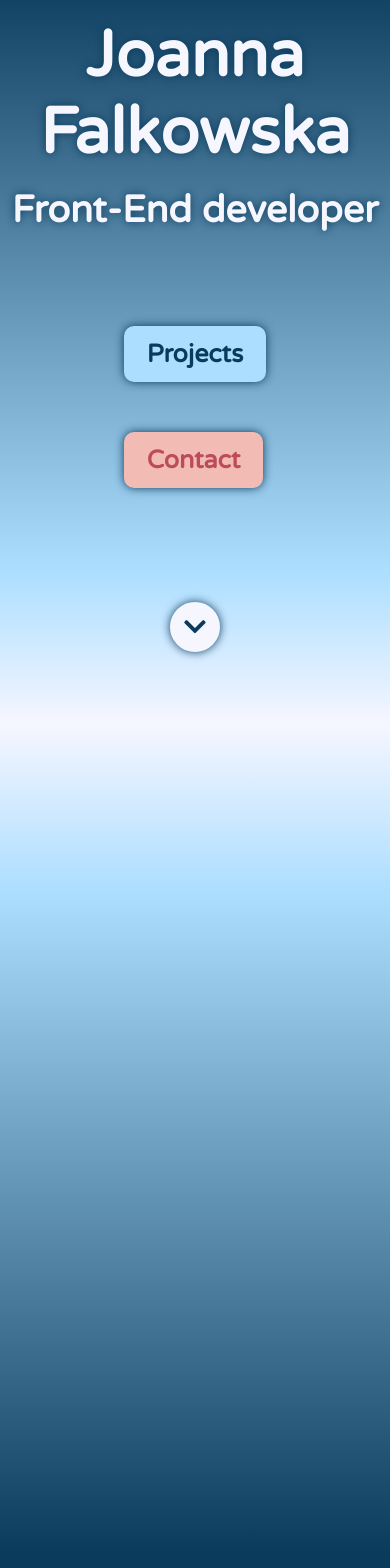
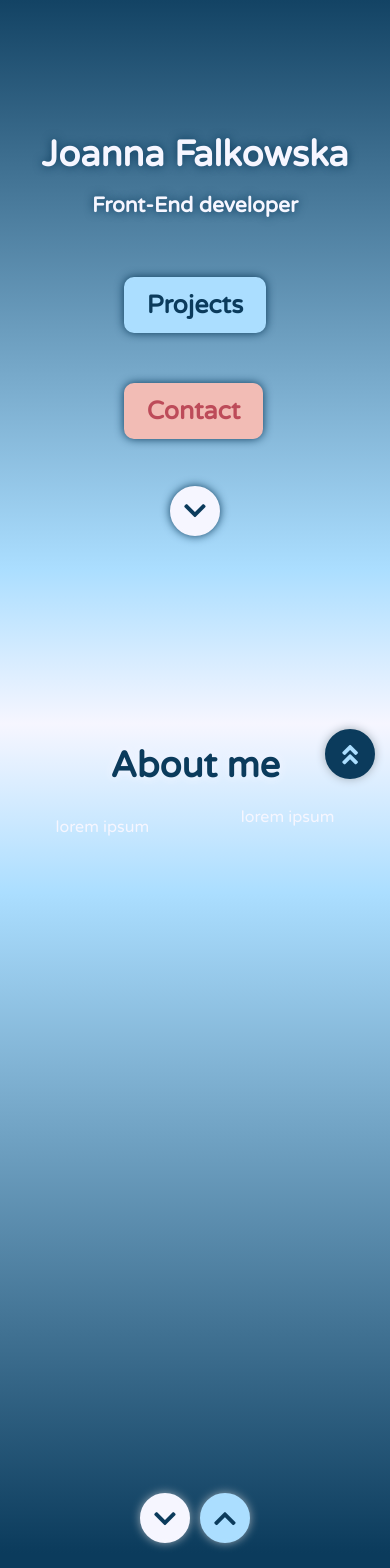
Before and after one commit to bonsilapra/portfolio, a React (Create React App) app: page / in a window 390 px wide. Shown: the part 120-1688 px from the top of the page. Built offline with nearby package versions, Linux system fonts and the light colour scheme.

Commit message:
navigation buttons

```diff
--- a/src/components/AboutMe.js
+++ b/src/components/AboutMe.js
@@ -1,18 +1,49 @@
-import React, {useState} from 'react';
+import React from 'react';
 import './Commons.css';
 import { MyButton } from './myButtons/MyButtons.js';
 
 
 function AboutMe() {
 
-    const [click, setClick] = useState(false);
-    const handleClick = () => setClick(!click);
-
-
+    const scrollTo = (page) => {
+        document.getElementById(page).scrollIntoView({
+            behavior: 'smooth'
+        })
+    }
 
     return (
         <div className='about-page-container'>
+            <div className='title dark'>
+                <h1>About me</h1>
+            </div>
+            <div className='about-page-content'>
+                <div>
+                    <p>lorem ipsum</p>
+                </div>
+                <div>
+                <p>lorem ipsum</p>
 
+                    <img></img>
+                </div>
+            </div>
+            <div className='scroll-container'>
+                <MyButton
+                    buttonStyle='btn--next'
+                    buttonShadow='btn--dark'
+                    buttonShape='btn--round'
+                    onClick={() => scrollTo('projects')}
+                >
+                    <i className="fas fa-chevron-down" style={{fontSize:'25px'}}></i>
+                </MyButton>
+                <MyButton
+                    buttonStyle='btn--previous'
+                    buttonShadow='btn--dark'
+                    buttonShape='btn--round'
+                    onClick={() => scrollTo('navigation')}
+                >
+                    <i className="fas fa-chevron-up" style={{fontSize:'25px'}}></i>
+                </MyButton>
+            </div>
         </div>
     )
 }
--- a/src/components/Commons.css
+++ b/src/components/Commons.css
@@ -4,6 +4,40 @@ vh:root {
     --dark: #0D222E;
     --medium: #9FABB5;
     --light: #F6F6FF;
+}
+
+.title {
+    display: flex;
+    justify-content: center;
+    padding-top: 20px;
+    padding-bottom: 20px;
+    font-size: xx-large;
+    text-align: center;
+}
+
+.title.light {
+    color: var(--light);
+    text-shadow: 0 0 10px var(--primary);
+}
+
+.title.dark {
+    color: var(--primary);
+    text-shadow: 0 0 10px var(--light);
+}
+
+.scroll-container {
+    margin-top: auto;
+    padding: 20px;
+}
+
+.back-to-top {
+    display: flex;
+    justify-content: flex-end;
+    position: -webkit-sticky;
+    position: sticky;
+    top: 10px;
+    padding-right: 10px;
+    height: 0;
 }
 
 /* START */
@@ -49,7 +83,23 @@ vh:root {
 .about-page-container {
     background: linear-gradient(to top, #0B3B5C 15px, #ABDEFF 80%, #F6F6FF );
     min-height: 100vh;
+    display: flex;
+    flex-direction: column;
+    align-items: center;
+    color: var(--light);
 }
+
+.about-page-content {
+    display: flex;
+    width: 95vw;
+    flex-direction: row;
+    align-items: center;
+    justify-content: space-around;
+    color: var(--light);
+}
+
+
+/* PROJECTS */
 
 .projects-page-container {
     background: linear-gradient(to bottom, #0B3B5C 15px, #ABDEFF 80%, #F6F6FF );
@@ -80,6 +130,7 @@ vh:root {
 
 @media screen and (max-width: 960px) {
 
+
 /* START */
     .start-page-container {
         height: calc(100vh - 70px);
@@ -90,3 +141,22 @@ vh:root {
         flex-direction: column;
     }
 }
+
+@media screen and (max-width: 400px) {
+
+    .title {
+        font-size: large;
+        text-align: center;
+    }
+
+/* START */
+    .start-page-content {
+        font-size: large;
+        padding-bottom: 4vh;
+    }
+
+    .start-page-buttons {
+        padding-bottom: 2vh;
+    }
+
+}
--- a/src/components/Start.js
+++ b/src/components/Start.js
@@ -1,14 +1,15 @@
-import React, {useState} from 'react';
+import React from 'react';
 import './Commons.css';
 import { MyButton } from './myButtons/MyButtons.js';
 
 
 function Start() {
 
-    const [click, setClick] = useState(false);
-    const handleClick = () => setClick(!click);
-
-
+    const scrollTo = (page) => {
+        document.getElementById(page).scrollIntoView({
+            behavior: 'smooth'
+        })
+    }
 
     return (
         <div className='start-page-container'>
@@ -21,6 +22,7 @@ function Start() {
                         <MyButton
                             buttonStyle='btn--primary'
                             buttonSize='btn--large'
+                            onClick={() => scrollTo('projects')}
                         >
                             Projects
                         </MyButton>
@@ -29,16 +31,18 @@ function Start() {
                         <MyButton
                             buttonStyle='btn--red'
                             buttonSize='btn--large'
+                            onClick={() => scrollTo('contact')}
                         >
                             Contact
                         </MyButton>
                     </div>
                 </div>
-            <div className='start-button-container'>
+            <div>
                 <MyButton
-                    buttonStyle='btn--primary-rev-start'
+                    buttonStyle='btn--next'
+                    buttonShadow='btn--light'
                     buttonShape='btn--round'
-                    // onClick={scrollToTop}
+                    onClick={() => scrollTo('aboutMe')}
                 >
                     <i className="fas fa-chevron-down" style={{fontSize:'25px'}}></i>
                 </MyButton>
--- a/src/components/myButtons/MyButtons.css
+++ b/src/components/myButtons/MyButtons.css
@@ -61,21 +61,64 @@
     transition: 0.3s ease-out;
 }
 
-.btn--primary-rev-start {
+.btn--next {
     background-color: var(--light);
     color: var(--primary);
     border: 3px solid var(--light);
+    transition: 0.3s ease-out;
+}
+
+.btn--next:hover {
+    background-color: var(--primary);
+    color: var(--dark);
+    border: 3px solid var(--primary);
+    text-shadow: 0 0 10px var(--light);
+    transform:  translateY(10px);
+    transition: 0.3s ease-out;
+}
+
+.btn--dark {
+    box-shadow: 0 0 10px var(--medium);
+}
+
+.btn--light {
+    box-shadow: 0 0 10px var(--primary);
+}
+
+
+.btn--previous {
+    background-color: var(--primary-light);
+    color: var(--primary);
+    border: 3px solid var(--primary-light);
+    transition: 0.3s ease-out;
+}
+
+.btn--previous:hover {
+    background-color: var(--primary);
+    color: var(--dark);
+    border: 3px solid var(--primary);
+    text-shadow: 0 0 10px var(--light);
+    transform:  translateY(-10px);
+    transition: 0.3s ease-out;
+}
+
+
+.btn--start {
+    background-color: var(--primary-light);
+    color: var(--primary);
+    border: 3px solid var(--primary-light);
     box-shadow: 0 0 10px var(--primary);
     transition: 0.3s ease-out;
 }
 
-.btn--primary-rev-start:hover {
+
+.btn--primary-rev-previous:hover {
     background-color: var(--primary);
     color: var(--dark);
     border: 3px solid var(--primary);
     box-shadow: 0 0 10px var(--primary);
     text-shadow: 0 0 10px var(--light);
-    transform:  translateY(10px);
+    transform:  translateY(-10px);
     transition: 0.3s ease-out;
 }
 
--- a/src/components/myButtons/MyButtons.js
+++ b/src/components/myButtons/MyButtons.js
@@ -5,9 +5,17 @@ const STYLES = [
     'btn--primary',
     'btn--primary-rev',
     'btn--primary-rev-arrow',
-    'btn--primary-rev-start',
+    'btn--next',
+    'btn--previous',
+    'btn--start',
     'btn--red',
     'btn--mobile-menu'
+];
+
+const SHADOW = [
+    '',
+    'btn--dark',
+    'btn--light',
 ];
 
 const SHAPES = [
@@ -30,6 +38,7 @@ export const MyButton = ({
     style,
     title,
     buttonStyle,
+    buttonShadow,
     buttonShape,
     buttonSize
 }) => {
@@ -37,13 +46,17 @@ export const MyButton = ({
         ? buttonStyle
         : STYLES[0];
 
+    const checkButtonShadow = SHADOW.includes(buttonShadow)
+    ? buttonShadow
+    : SHADOW[0];
+
     const checkButtonShape = SHAPES.includes(buttonShape) ? buttonShape : SHAPES[0];
 
     const checkButtonSize = SIZES.includes(buttonSize) ? buttonSize : SIZES[0];
 
     return (
         <button
-        className={`btn ${checkButtonStyle} ${checkButtonShape} ${checkButtonSize}`}
+        className={`btn ${checkButtonStyle} ${checkButtonShadow} ${checkButtonShape} ${checkButtonSize}`}
         onClick={onClick}
         type={type}
         style={style}
--- a/src/components/navigation/Navigation.js
+++ b/src/components/navigation/Navigation.js
@@ -9,6 +9,11 @@ function Navigation() {
     const handleClick = () => setClick(!click);
     const closeMobileMenu = () => setClick(false);
 
+    const scrollTo = (page) => {
+        document.getElementById(page).scrollIntoView({
+            behavior: 'smooth'
+        })
+    }
 
     return (
         <div className='navigation'>
@@ -27,7 +32,7 @@ function Navigation() {
                             buttonStyle='btn--mobile-menu'
                             buttonShape='btn--mobile'
                             buttonSize='btn--large-mobile'
-                            onClick={closeMobileMenu}
+                            onClick={() => {scrollTo('aboutMe'); closeMobileMenu()}}
                         >
                             About me
                         </MyButton>
@@ -37,7 +42,7 @@ function Navigation() {
                             buttonStyle='btn--mobile-menu'
                             buttonShape='btn--mobile'
                             buttonSize='btn--large-mobile'
-                            onClick={closeMobileMenu}
+                            onClick={() => {scrollTo('projects'); closeMobileMenu()}}
                         >
                             Projects
                         </MyButton>
@@ -47,7 +52,7 @@ function Navigation() {
                             buttonStyle='btn--mobile-menu'
                             buttonShape='btn--mobile'
                             buttonSize='btn--large-mobile'
-                            onClick={closeMobileMenu}
+                            onClick={() => {scrollTo('skills'); closeMobileMenu()}}
                         >
                             Skills
                         </MyButton>
@@ -57,7 +62,7 @@ function Navigation() {
                             buttonStyle='btn--mobile-menu'
                             buttonShape='btn--mobile'
                             buttonSize='btn--large-mobile'
-                            onClick={closeMobileMenu}
+                            onClick={() => {scrollTo('hobbies'); closeMobileMenu()}}
                         >
                             My hobbies
                         </MyButton>
@@ -67,7 +72,7 @@ function Navigation() {
                             buttonStyle='btn--mobile-menu'
                             buttonShape='btn--mobile'
                             buttonSize='btn--large-mobile'
-                            onClick={closeMobileMenu}
+                            onClick={() => {scrollTo('dogs'); closeMobileMenu()}}
                         >
                             My dogs
                         </MyButton>
@@ -77,7 +82,7 @@ function Navigation() {
                             buttonStyle='btn--mobile-menu'
                             buttonShape='btn--mobile'
                             buttonSize='btn--large-mobile'
-                            onClick={closeMobileMenu}
+                            onClick={() => {scrollTo('contact'); closeMobileMenu()}}
                         >
                             Contact
                         </MyButton>
@@ -89,7 +94,7 @@ function Navigation() {
                             buttonStyle='btn--primary-rev'
                             buttonShape='btn--square'
                             buttonSize='btn--large'
-                            // onClick={scrollToTop}
+                            onClick={() => {scrollTo('aboutMe'); closeMobileMenu()}}
                         >
                             About me
                         </MyButton>
@@ -99,7 +104,7 @@ function Navigation() {
                             buttonStyle='btn--primary-rev'
                             buttonShape='btn--square'
                             buttonSize='btn--large'
-                            // onClick={scrollToTop}
+                            onClick={() => {scrollTo('projects'); closeMobileMenu()}}
                         >
                             Projects
                         </MyButton>
@@ -109,7 +114,7 @@ function Navigation() {
                             buttonStyle='btn--primary-rev'
                             buttonShape='btn--square'
                             buttonSize='btn--large'
-                            // onClick={scrollToTop}
+                            onClick={() => {scrollTo('skills'); closeMobileMenu()}}
                         >
                             Skills
                         </MyButton>
@@ -119,7 +124,7 @@ function Navigation() {
                             buttonStyle='btn--primary-rev'
                             buttonShape='btn--square'
                             buttonSize='btn--large'
-                            // onClick={scrollToTop}
+                            onClick={() => {scrollTo('hobbies'); closeMobileMenu()}}
                         >
                             My hobbies
                         </MyButton>
@@ -129,7 +134,7 @@ function Navigation() {
                             buttonStyle='btn--primary-rev'
                             buttonShape='btn--square'
                             buttonSize='btn--large'
-                            // onClick={scrollToTop}
+                            onClick={() => {scrollTo('dogs'); closeMobileMenu()}}
                         >
                             My dogs
                         </MyButton>
@@ -139,7 +144,7 @@ function Navigation() {
                             buttonStyle='btn--primary-rev'
                             buttonShape='btn--square'
                             buttonSize='btn--large'
-                            // onClick={scrollToTop}
+                            onClick={() => {scrollTo('contact'); closeMobileMenu()}}
                         >
                             Contact
                         </MyButton>
--- a/src/index.js
+++ b/src/index.js
@@ -11,19 +11,56 @@ import Skills from './components/Skills';
 import MyHobbies from './components/MyHobbies';
 import MyDogs from './components/MyDogs';
 import Contact from './components/Contact';
+import { MyButton } from './components/myButtons/MyButtons.js';
+import './components/Commons.css';
 
+
+const scrollToTop = () =>{
+  window.scrollTo({
+      top: 0,
+      behavior: 'smooth'
+  });
+};
 
 ReactDOM.render(
 
+
   <React.StrictMode>
+    <div id='navigation'>
       <Navigation />
+    </div>
+    <div id='start'>
       <Start />
+    </div>
+      <div className='back-to-top'>
+          <MyButton
+              buttonStyle='btn--primary-rev-arrow'
+              buttonShadow='btn--dark'
+              buttonShape='btn--round'
+              onClick={() => scrollToTop()}
+              title='Back to top'
+          >
+              <i className="fas fa-angle-double-up" style={{fontSize:'25px'}}></i>
+          </MyButton>
+      </div>
+    <div id="aboutMe">
       <AboutMe />
+    </div>
+    <div id="projects">
       <Projects />
+    </div>
+    <div id='skills'>
       <Skills />
+    </div>
+    <div id='hobbies'>
       <MyHobbies />
+    </div>
+    <div id='dogs'>
       <MyDogs />
+    </div>
+    <div id="contact">
       <Contact />
+    </div>
     <Footer />
   </React.StrictMode>,
   document.getElementById('root')
```
Lines whose indentation alone changed are shown as unchanged.
